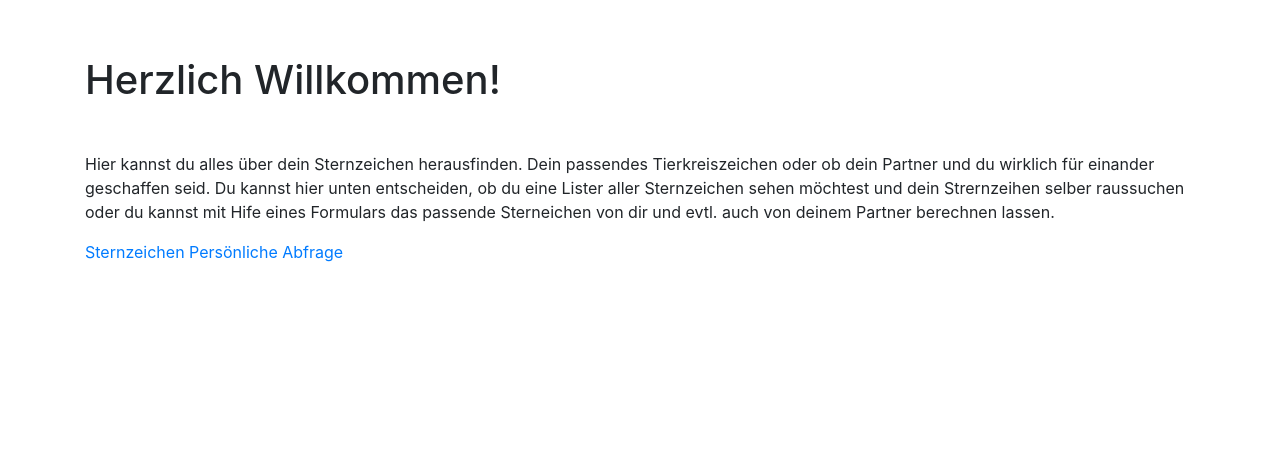
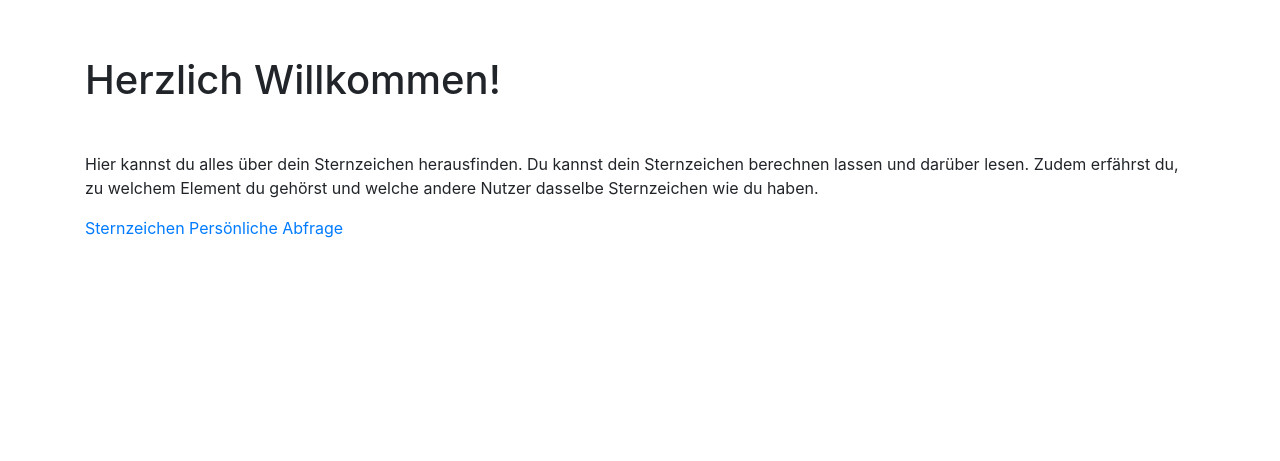
Before and after one commit to selmafederl/prog2, a Flask app: page / in a window 1280 px wide. Shown: the part 56-517 px from the top of the page. Run offline with Flask 2, Linux system fonts and the light colour scheme; some libraries are stand-ins or nearby versions.

Commit message:
Stand 08.06.2020

```diff
--- a/demos/templates/index.html
+++ b/demos/templates/index.html
@@ -4,12 +4,7 @@
 		<div class="row">
 			<div class="col-12">
 				<h1 class="mb-5">Herzlich Willkommen!</h1>
-				<p>Hier kannst du alles über dein Sternzeichen herausfinden. Dein passendes Tierkreiszeichen oder ob dein
-					Partner und
-					du wirklich für einander geschaffen seid. Du kannst hier unten entscheiden, ob du eine Lister aller
-					Sternzeichen
-					sehen möchtest und dein Strernzeihen selber raussuchen oder du kannst mit Hife eines Formulars das passende
-					Sterneichen von dir und evtl. auch von deinem Partner berechnen lassen.</p>
+				<p>Hier kannst du alles über dein Sternzeichen herausfinden. Du kannst dein Sternzeichen berechnen lassen und darüber lesen. Zudem erfährst du, zu welchem Element du gehörst und welche andere Nutzer dasselbe Sternzeichen wie du haben.</p>
 
 				<a href="{{ url_for('sternzeichen_seite')}}">Sternzeichen</a>
 
```
Also changed, not shown: 2 other files.
